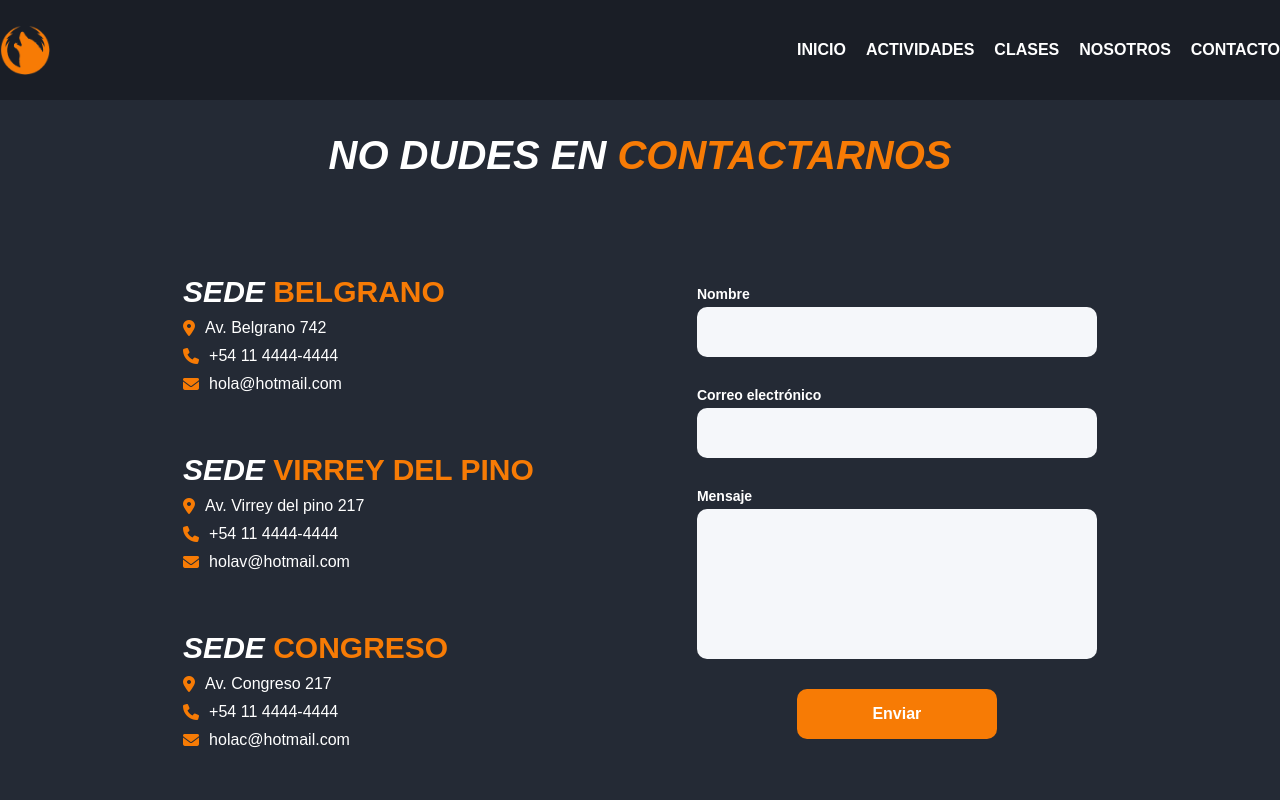
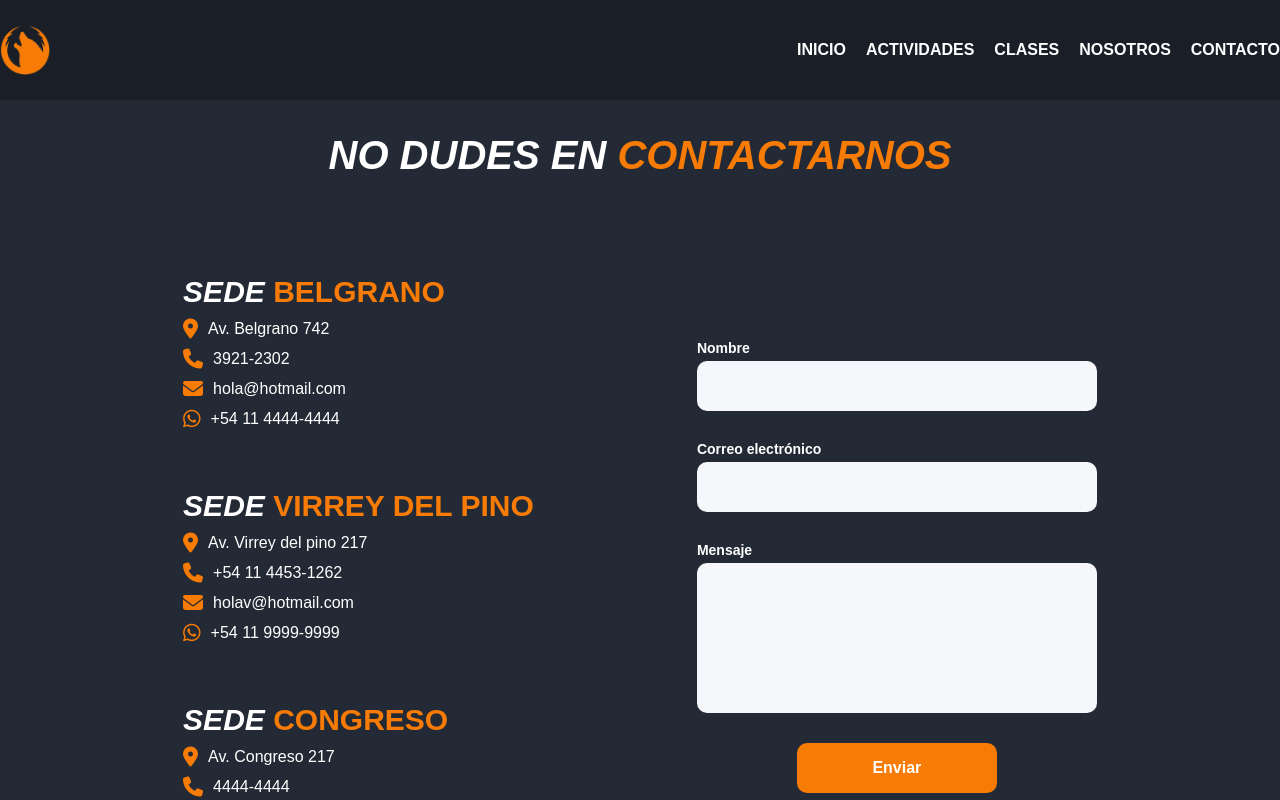
Before and after one commit to TeamMrWeb/Demo-5, a React (Vite) app: page /contacto in a window 1280 px wide. Shown: the top 800 px of the page. Built offline with nearby package versions, Linux system fonts and the light colour scheme.

Commit message:
WhatsApp links and some visual corrections

```diff
--- a/src/hooks/useNavbar.js
+++ b/src/hooks/useNavbar.js
@@ -16,7 +16,6 @@ export const useNavbar = (setNavbar, dropdown, setDropdown, dropdownList, homeIc
     window.addEventListener('scroll', fixNavbar)
 
     window.onclick = (event) => {
-        console.log(event.target.className)
         if(dropdown && event.target.className !== 'list__title' && event.target.className !== 'fa-solid fa-angle-down' && event.target.className !== 'dropdown active' && event.target.className !== 'dropdown__link' && event.target.className !== 'dropdown__item') {
             setDropdown(false)
         }
--- a/src/pages/Contact.jsx
+++ b/src/pages/Contact.jsx
@@ -12,11 +12,15 @@ export default function Contact() {
                 },
                 {
                     icon: "fa-phone",
-                    data: "+54 11 4444-4444"
+                    data: "3921-2302"
                 },
                 {
                     icon: "fa-envelope",
                     data: "hola@hotmail.com"
+                },
+                {
+                    icon: "fa-brands fa-whatsapp",
+                    data: "+54 11 4444-4444"
                 }
             ]
         },
@@ -29,11 +33,15 @@ export default function Contact() {
                 },
                 {
                     icon: "fa-phone",
-                    data: "+54 11 4444-4444"
+                    data: "+54 11 4453-1262"
                 },
                 {
                     icon: "fa-envelope",
                     data: "holav@hotmail.com"
+                },
+                {
+                    icon: "fa-brands fa-whatsapp",
+                    data: "+54 11 9999-9999"
                 }
             ]
         }
@@ -46,11 +54,15 @@ export default function Contact() {
                 },
                 {
                     icon: "fa-phone",
-                    data: "+54 11 4444-4444"
+                    data: "4444-4444"
                 },
                 {
                     icon: "fa-envelope",
                     data: "holac@hotmail.com"
+                },
+                {
+                    icon: "fa-brands fa-whatsapp",
+                    data: "+54 11 5555-5555"
                 }
             ]
         }
@@ -69,10 +81,18 @@ export default function Contact() {
                                         <Title subtitle="sede " subtitleColor={address.name} />
                                         {
                                             address.data.map((data, id) => {
+                                                console.log(data.icon.includes('envelope'))
                                                 return (
                                                     <div className="address-info" key={id}>
-                                                        <i className={`fas ${data.icon}`}></i>
-                                                        <span className="address__text">{data.data}</span>
+                                                        {data.icon.includes('brands')
+                                                            ?
+                                                                <a className="address__link" href={`https://api.whatsapp.com/send?phone=${data.data}&text=Hola, quisiera conocer más sobre la sede de ${address.name} y sus planes`} target="_blank" rel="noreferrer">
+                                                                    <i className={data.icon}></i>
+                                                                    <span className="address__text">{data.data}</span>
+                                                                </a>
+                                                            : <i className={`fas ${data.icon}`}></i>
+                                                            }
+                                                        {!data.icon.includes('brands') && <span className="address__text">{data.data}</span>}
                                                     </div>
                                                 )
                                             })
--- a/src/pages/NotFound.jsx
+++ b/src/pages/NotFound.jsx
@@ -2,9 +2,9 @@ import Button from "../components/Button"
 import Title from "../components/Title"
 export default function NotFound() {
     return (
-        <section className="nf-section">
+        <section className="not-found">
             <Title title={"Error"} titleColor={" 404"} />
-            <p className="nf__description"> La página que buscas no existe </p>
+            <span className="not-found__description"> La página que buscas no existe </span>
             <Button text={"Volver al inicio"} to={"/"} />
         </section>
     )
--- a/src/pages/home/sections/Activities.jsx
+++ b/src/pages/home/sections/Activities.jsx
@@ -38,7 +38,7 @@ export default function Activities() {
                     buttonLink={"/clases/yoga_classis"}
                 />
             </div>
-            <Button text="Conocer más" />
+            <Button text="Conocer más" to={"/actividades"} />
             <img className="activities__image" src={image1} alt="girlActivity" />
         </div>
     )
--- a/src/styles/index.css
+++ b/src/styles/index.css
@@ -701,7 +701,7 @@ html body .app .text-white {
   }
 }
 
-.nf-section {
+.not-found {
   display: -webkit-box;
   display: -ms-flexbox;
   display: flex;
@@ -717,13 +717,15 @@ html body .app .text-white {
           justify-content: center;
   position: relative;
   width: 100%;
-  height: 94vh;
+  height: 74vh;
   background-color: #242A35;
+  padding: 100px 0;
 }
 
-.nf-section .nf__description {
+.not-found .not-found__description {
   color: #60636C;
   font-size: 18px;
+  margin: 30px;
 }
 
 .contact {
@@ -811,8 +813,21 @@ html body .app .text-white {
   font-size: 16px;
 }
 
-.contact .content .data .addresses .address .address-info .fas {
+.contact .content .data .addresses .address .address-info i {
   color: #F77B05;
+  font-size: 20px;
+}
+
+.contact .content .data .addresses .address .address-info .address__link {
+  display: -webkit-box;
+  display: -ms-flexbox;
+  display: flex;
+  -webkit-box-align: center;
+      -ms-flex-align: center;
+          align-items: center;
+  gap: 10px;
+  color: #FFFFFF;
+  text-decoration: none;
 }
 
 .contact .content .data .form {
--- a/src/styles/index.scss
+++ b/src/styles/index.scss
@@ -19,6 +19,8 @@ html {
         }
         .app {
             position: relative;
+    // overflow-y: scroll;
+
             .text-white {
                 color: $whiteColor;
             }
--- a/src/styles/pages/_contact.scss
+++ b/src/styles/pages/_contact.scss
@@ -1,6 +1,5 @@
 .contact {
     width: 100%;
-    // height: 100vh;
     height: 100%;
     background-color: $blackColor;
     .content {
@@ -39,11 +38,16 @@
                         gap: 10px;
                         color: $whiteColor;
                         font-size: 16px;
-                        .fas {
+                        i {
                             color: $primaryColor;
+                            font-size: 20px;
                         }
-                        .address__text {
-
+                        .address__link {
+                            display: flex;
+                            align-items: center;
+                            gap: 10px;
+                            color: $whiteColor;
+                            text-decoration: none;
                         }
                     }
                 }
```
Also changed, not shown: src/styles/pages/_notfound.scss (+5 -4 lines), 1 other file (tests, documents, lock files or other folders).
